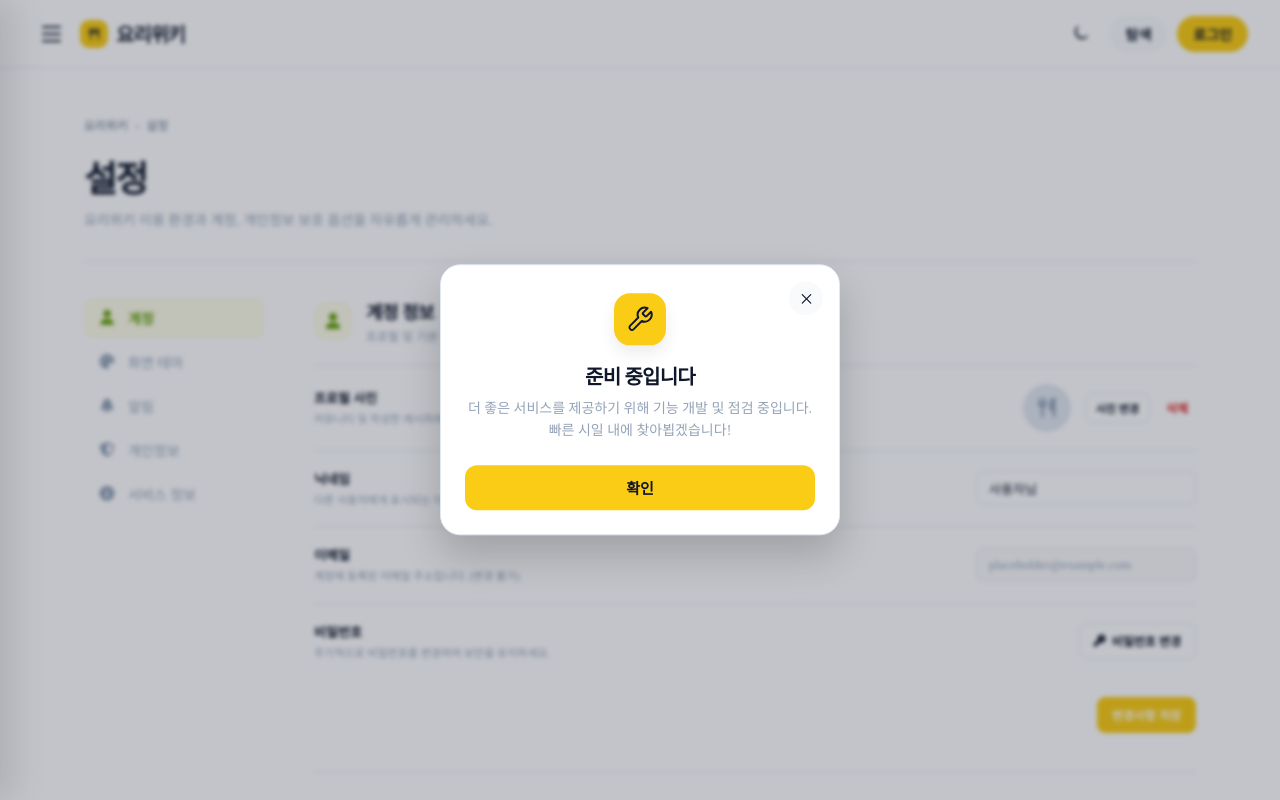
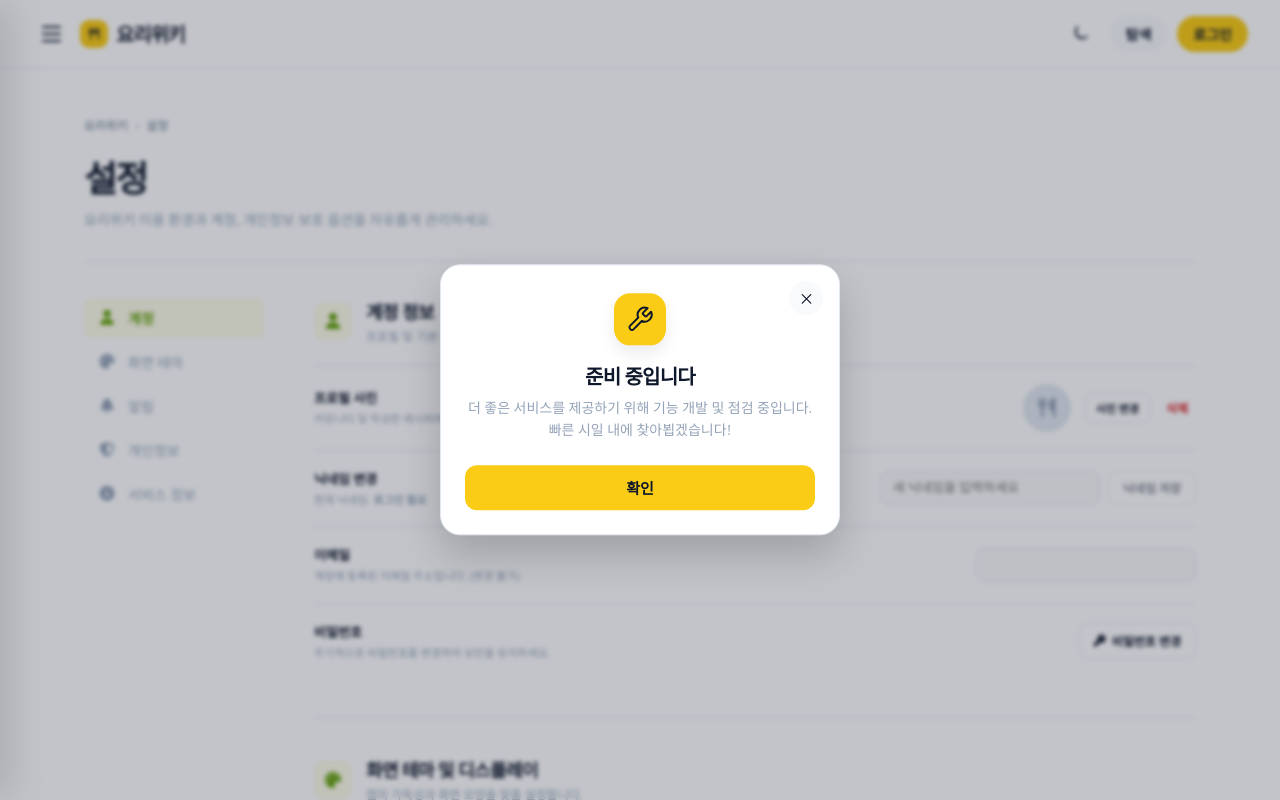
Before and after one commit to easternY-parh0/yori-wiki2, a SvelteKit app: page /beta/settings in a window 1280 px wide. Shown: the top 800 px of the page. Built offline with nearby package versions, Linux system fonts and the light colour scheme; no server answers.

Commit message:
solved profile problem

```diff
--- a/src/routes/beta/recipes/[id]/+page.svelte
+++ b/src/routes/beta/recipes/[id]/+page.svelte
@@ -615,7 +615,8 @@
   }
 
   .cook-button:hover {
-    background: var(--primary-hover);
+    background: var(--accent);
+    color: var(--background)
   }
 
   .cook-button svg {
--- a/src/routes/beta/settings/+page.svelte
+++ b/src/routes/beta/settings/+page.svelte
@@ -1,14 +1,21 @@
 <script lang="ts">
 	import { onMount } from 'svelte';
+	import { page } from '$app/state';
+	import { invalidateAll } from '$app/navigation';
+
+	import { api } from '$lib/api';
 	import { appPath } from '$lib/app-path';
 	import Breadcrumb from '$lib/components/layouts/Breadcrumb.svelte';
 	import PreparingModal from '$lib/components/layouts/PreparingModal.svelte';
 
-	let isPreparingOpen = $state(true)
+	let isPreparingOpen = $state(true);
 
-	// Svelte 5 Runes 상태 선언
 	let theme = $state<'system' | 'light' | 'dark'>('system');
 	let fontSize = $state<'small' | 'medium' | 'large'>('medium');
+
+	let nickname = $state('');
+	let nicknameError = $state('');
+	let nicknameBusy = $state(false);
 
 	let notifications = $state(true);
 	let recipeUpdates = $state(true);
@@ -21,7 +28,6 @@
 
 	let showDeleteModal = $state(false);
 
-	// 현재 활성화된 섹션 ID 감지 상태
 	let activeSection = $state('account');
 
 	const breadcrumbItems = [
@@ -29,7 +35,39 @@
 		{ label: '설정' }
 	];
 
-	// IntersectionObserver를 사용한 스크롤 감지 하이라이팅
+	async function saveNickname(e: SubmitEvent) {
+		e.preventDefault();
+
+		if (!page.data.user) {
+			nicknameError = '로그인이 필요합니다.';
+			return;
+		}
+
+		nicknameBusy = true;
+		nicknameError = '';
+
+		try {
+			await api('/auth/nickname', {
+				method: 'PUT',
+				headers: {
+					'content-type': 'application/json'
+				},
+				body: JSON.stringify({
+					nickname
+				})
+			});
+
+			await invalidateAll();
+
+			nickname = '';
+			nicknameError = '닉네임을 변경했습니다.';
+		} catch (e) {
+			nicknameError = (e as Error).message;
+		} finally {
+			nicknameBusy = false;
+		}
+	}
+
 	onMount(() => {
 		const sections = document.querySelectorAll('section[id]');
 
@@ -42,7 +80,6 @@
 				});
 			},
 			{
-				// 상단 헤더 높이(약 80px)를 고려하여 관찰 영역 오프셋 지정
 				rootMargin: '-80px 0px -60% 0px',
 				threshold: 0.1
 			}
@@ -148,21 +185,54 @@
 						</div>
 					</div>
 
-					<!-- 닉네임 -->
-					<div class="form-row">
+					<!-- 닉네임 변경 -->
+					<form class="nickname-form" onsubmit={saveNickname}>
+						<div class="form-row nickname-row">
 							<div>
-							<label for="nickname">닉네임</label>
-							<span>다른 사용자에게 표시되는 이름입니다.</span>
+								<label for="nickname">
+									닉네임 변경
+								</label>
+
+								<span>
+									현재 닉네임:
+									<strong>{page.data.user?.nickname ?? '로그인 필요'}</strong>
+								</span>
 							</div>
 
+							<div class="nickname-input-group">
 								<div class="input-wrap">
 									<input
 										id="nickname"
-								value="사용자님"
-								placeholder="닉네임을 입력하세요"
+										bind:value={nickname}
+										placeholder="새 닉네임을 입력하세요"
+										minlength="2"
+										maxlength="20"
+										required
+										disabled={!page.data.user || nicknameBusy}
 									/>
 								</div>
+
+								<button
+									type="submit"
+									class="outline-button"
+									disabled={nicknameBusy || !page.data.user}
+								>
+									{nicknameBusy ? '저장 중...' : '닉네임 저장'}
+								</button>
 							</div>
+						</div>
+
+						{#if nicknameError}
+							<p
+								class:success-message={nicknameError === '닉네임을 변경했습니다.'}
+								class:error-message={nicknameError !== '닉네임을 변경했습니다.'}
+								class="nickname-status"
+								role="status"
+							>
+								{nicknameError}
+							</p>
+						{/if}
+					</form>
 
 					<!-- 이메일 -->
 					<div class="form-row">
@@ -175,7 +245,7 @@
 							<input
 								id="email"
 								type="email"
-								value="placeholder@example.com"
+								value={page.data.user?.email ?? ''}
 								disabled
 							/>
 						</div>
@@ -193,12 +263,6 @@
 							비밀번호 변경
 						</a>
 					</div>
-				</div>
-
-				<div class="card-footer">
-					<button class="primary-button" type="button">
-						변경사항 저장
-					</button>
 				</div>
 			</section>
 
@@ -783,21 +847,44 @@
 		color: var(--accent);
 	}
 
-	.card-footer {
-		display: flex;
-		justify-content: flex-end;
-		padding-top: 18px;
+	.nickname-form {
+		margin: 0;
+		border-bottom: 1px solid var(--border);
 	}
 
-	.primary-button {
-		border: 1px solid var(--primary, #0f172a);
-		background: var(--primary, #0f172a);
-		color: #ffffff;
+	.nickname-row {
+		border-bottom: 0;
 	}
 
-	.primary-button:hover {
-		border-color: var(--accent, #2563eb);
-		background: var(--accent, #2563eb);
+	.nickname-input-group {
+		display: flex;
+		align-items: center;
+		gap: 8px;
+		flex-shrink: 0;
+	}
+
+	.nickname-input-group .input-wrap input {
+		width: 220px;
+	}
+
+	.nickname-input-group button:disabled {
+		opacity: 0.5;
+		cursor: not-allowed;
+	}
+
+	.nickname-status {
+		margin: -8px 0 0;
+		padding: 0 0 14px;
+		font-size: 12px;
+		line-height: 1.5;
+	}
+
+	.success-message {
+		color: #16a34a;
+	}
+
+	.error-message {
+		color: #dc2626;
 	}
 
 	/* Option Switches (Toggles) */
```
Also changed, not shown: src/lib/components/RecipeLibrary.svelte (+31 -1 lines). Lines whose indentation alone changed are shown as unchanged.
